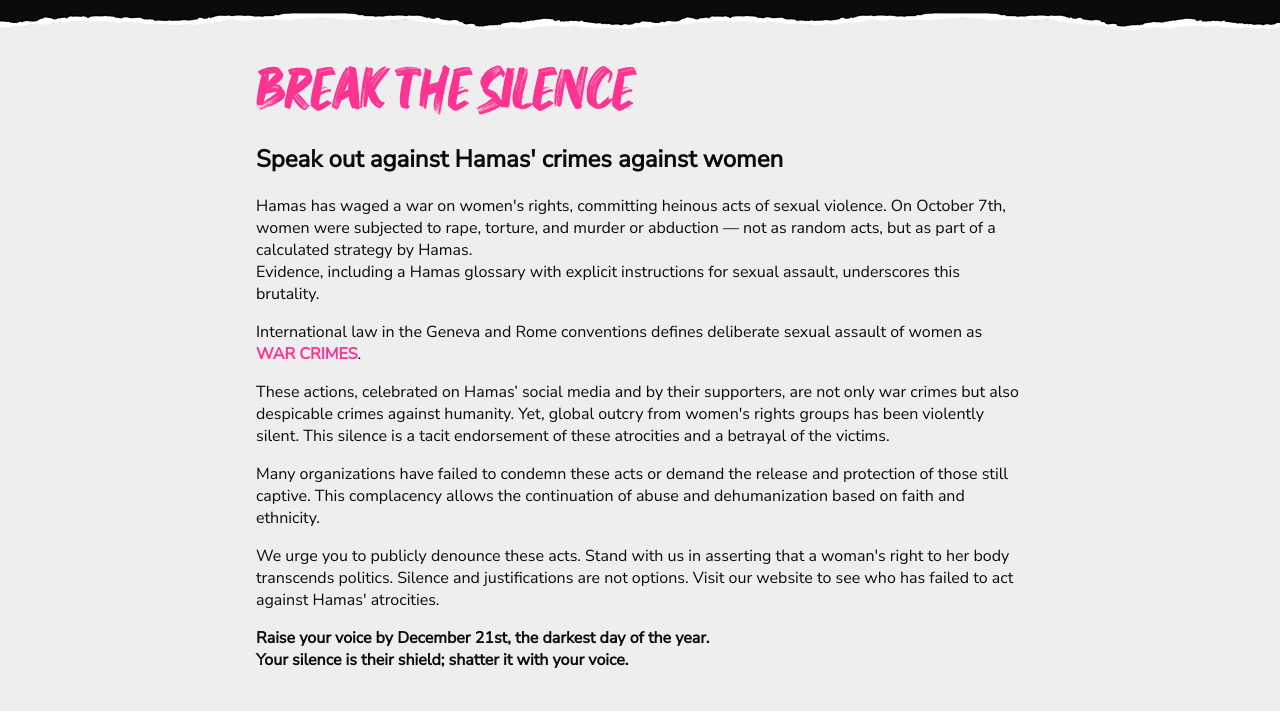
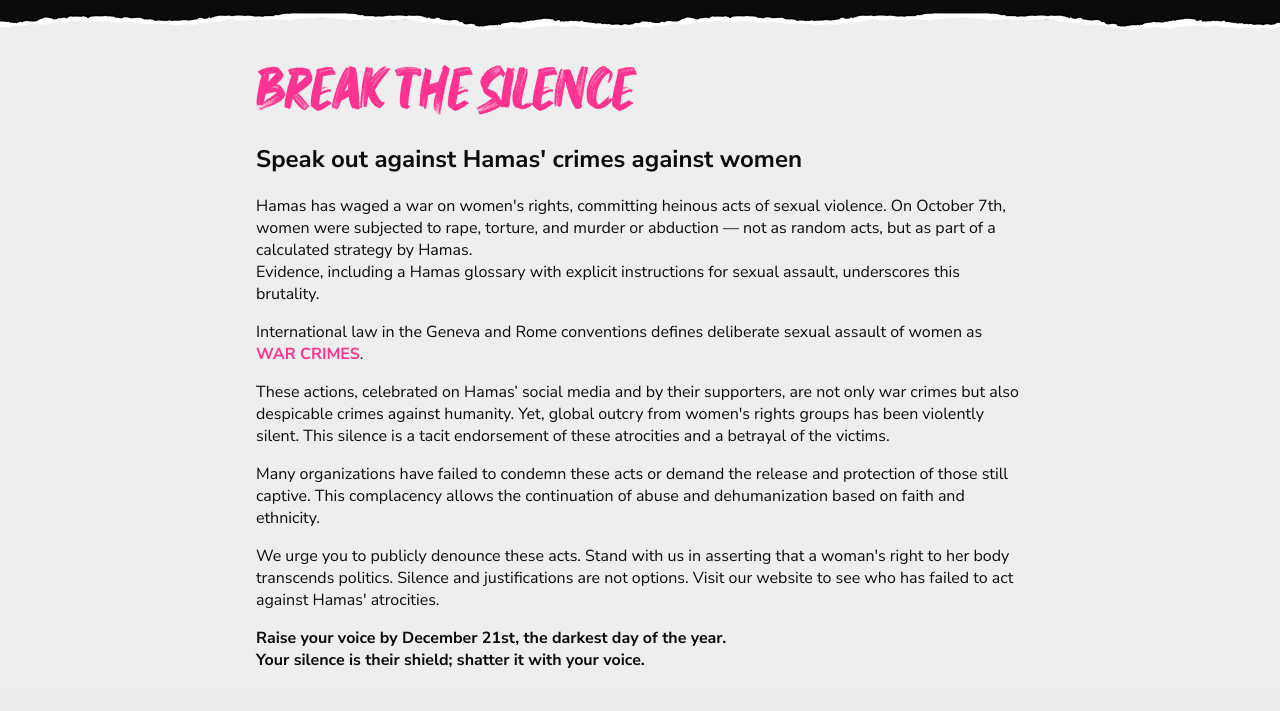
Before and after one commit to jstreampro/HRMT, a website with bundled scripts: page public/index.html in a window 1280 px wide. Shown: the part 59-770 px from the top of the page. Built offline with nearby package versions, Linux system fonts and the light colour scheme.

Commit message:
some design fixes

```diff
--- a/public/index.html
+++ b/public/index.html
@@ -6,7 +6,7 @@
     <meta name="theme-color" content="#0c0b0b" />
     <link
       rel="stylesheet"
-      href="https://fonts.googleapis.com/css?family=Nunito+Sans"
+      href="https://fonts.googleapis.com/css?family=Nunito+Sans:400,700,900"
     />
     <link type="text/css" rel="stylesheet" href="style.css" />
     <script type="module" src="scripts/main.js"></script>
```
Also changed, not shown: public/favicon/favicon-16.png, public/favicon/favicon-32.png, public/favicon/favicon-96.png.
